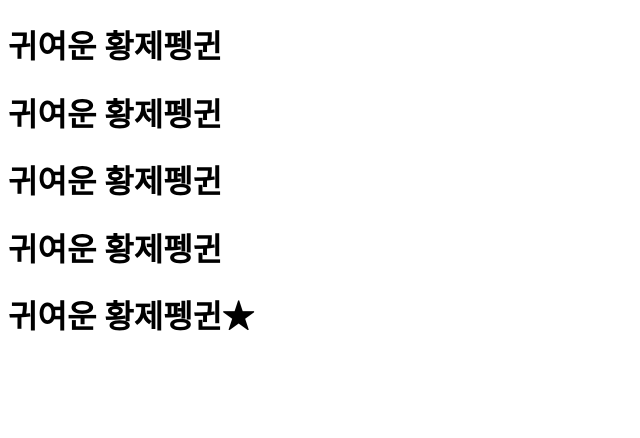
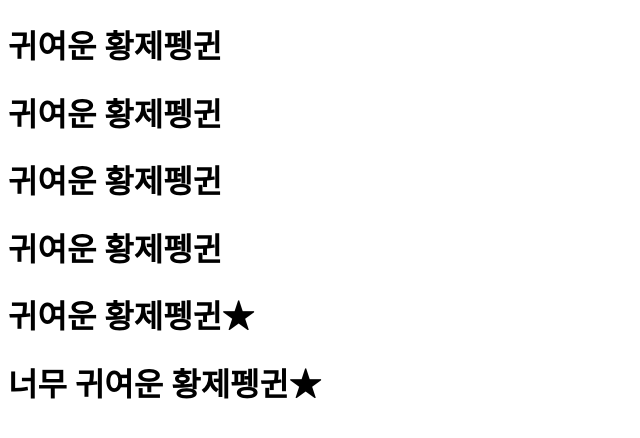
Before and after one commit to hyeyeon312/vscode2, a plain HTML site: page index.html in a window 1280 px wide. Shown: the whole page, without its empty margins (0-640 px from the left). Drawn offline with Linux system fonts and the light colour scheme.

Commit message:
commit three

```diff
--- a/index.html
+++ b/index.html
@@ -11,5 +11,6 @@
     <h1>귀여운 황제펭귄</h1>
     <h1>귀여운 황제펭귄</h1>
     <h1>귀여운 황제펭귄★</h1>
+    <h1>너무 귀여운 황제펭귄★</h1>
 </body>
 </html>
```
